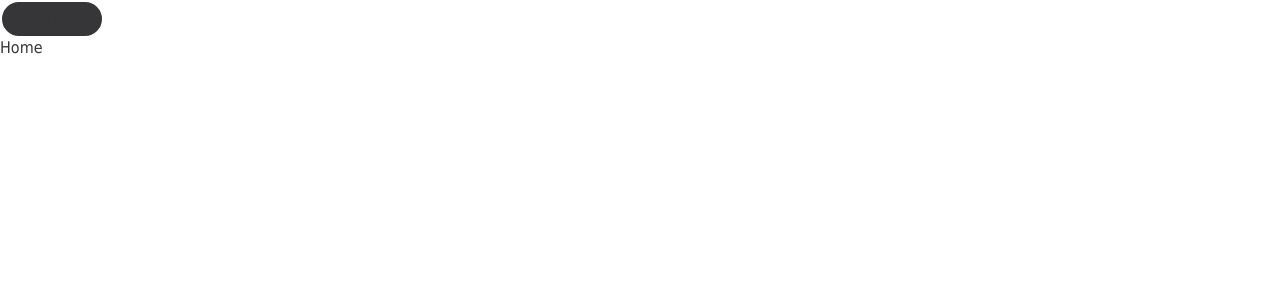
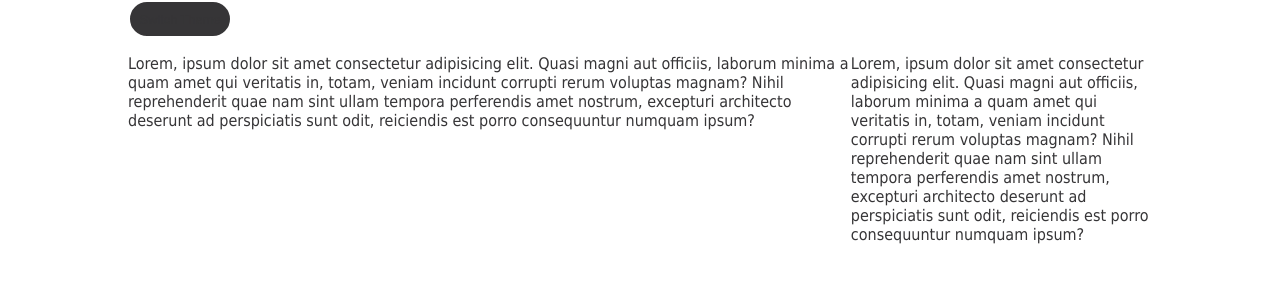
Before and after one commit to conary-h/trivia-app, a React (Create React App) app: page / in a window 1280 px wide. Shown: the top 300 px of the page. Built offline with nearby package versions, Linux system fonts and the light colour scheme; no server answers.

Commit message:
Added Layout component Added Spinner

```diff
--- a/src/App.tsx
+++ b/src/App.tsx
@@ -1,30 +1,21 @@
 import { Suspense } from 'react';
 import { BrowserRouter, Route, Routes } from 'react-router-dom';
-import { useDarkMode } from 'hooks/useDarkMode';
-import { ThemeProvider } from 'styled-components';
-import { GlobalStyles } from 'styles/globalStyles';
-import { lightTheme, darkTheme } from 'styles/themes';
+
 import Home from 'features/Home';
-import Toggle from 'components/Toggle';
+import Layout from 'components/Layout';
+import Spinner from 'components/Spinner';
 
 function App() {
-  const [theme, themeToggler] = useDarkMode();
-  const themeMode = theme === 'light' ? lightTheme : darkTheme;
-
   return (
-    <ThemeProvider theme={themeMode}>
-      <>
-        <GlobalStyles />
-        <Toggle toggleTheme={themeToggler} />
+    <Layout>
       <BrowserRouter>
-          <Suspense fallback={false}>
+        <Suspense fallback={<Spinner />}>
           <Routes>
             <Route path="/" element={<Home />} />
           </Routes>
         </Suspense>
       </BrowserRouter>
-      </>
-    </ThemeProvider>
+    </Layout>
   );
 }
 
--- /dev/null
+++ b/src/components/Layout/Layout.styles.ts
@@ -0,0 +1,6 @@
+import styled from 'styled-components';
+
+export const Wrapper = styled.div`
+  max-width: 1024px;
+  margin: 0 auto;
+`;
--- /dev/null
+++ b/src/components/Layout/Layout.tsx
@@ -0,0 +1,25 @@
+import { ThemeProvider } from 'styled-components';
+import { GlobalStyles } from 'styles/globalStyles';
+import Toggle from 'components/Toggle';
+
+import { useDarkMode } from 'hooks/useDarkMode';
+import { Wrapper } from './Layout.styles';
+import { lightTheme, darkTheme } from 'styles/themes';
+
+const Layout = ({ children }) => {
+  const [theme, toggleTheme] = useDarkMode();
+  const themeMode = theme === 'light' ? lightTheme : darkTheme;
+
+  return (
+    <Wrapper>
+      <ThemeProvider theme={themeMode}>
+        <Toggle toggleTheme={toggleTheme} />
+        <GlobalStyles />
+
+        <main>{children}</main>
+      </ThemeProvider>
+    </Wrapper>
+  );
+};
+
+export default Layout;
--- /dev/null
+++ b/src/components/Layout/index.ts
@@ -0,0 +1 @@
+export { default } from './Layout';
--- /dev/null
+++ b/src/components/Spinner/Spinner.styles.ts
@@ -0,0 +1,34 @@
+import styled from 'styled-components';
+
+export const StyledSpinner = styled.svg`
+  animation: rotate 2s linear infinite;
+  margin: -25px 0 0 -25px;
+  width: 50px;
+  height: 50px;
+
+  & .path {
+    stroke: #5652bf;
+    stroke-linecap: round;
+    animation: dash 1.5s ease-in-out infinite;
+  }
+
+  @keyframes rotate {
+    100% {
+      transform: rotate(360deg);
+    }
+  }
+  @keyframes dash {
+    0% {
+      stroke-dasharray: 1, 150;
+      stroke-dashoffset: 0;
+    }
+    50% {
+      stroke-dasharray: 90, 150;
+      stroke-dashoffset: -35;
+    }
+    100% {
+      stroke-dasharray: 90, 150;
+      stroke-dashoffset: -124;
+    }
+  }
+`;
--- /dev/null
+++ b/src/components/Spinner/Spinner.tsx
@@ -0,0 +1,9 @@
+import { StyledSpinner } from './Spinner.styles';
+
+const Spinner = () => (
+  <StyledSpinner viewBox="0 0 50 50">
+    <circle className="path" cx="25" cy="25" r="20" fill="none" strokeWidth="4" />
+  </StyledSpinner>
+);
+
+export default Spinner;
--- /dev/null
+++ b/src/components/Spinner/index.ts
@@ -0,0 +1 @@
+export { default } from './Spinner';
--- a/src/features/Home/Home.tsx
+++ b/src/features/Home/Home.tsx
@@ -1,5 +1,6 @@
 import { useEffect } from 'react';
 import { getQuestions } from 'services/provider';
+import { Grid, Row, Col } from 'styles/globalStyles';
 
 export default function Home() {
   useEffect(() => {
@@ -11,5 +12,28 @@ export default function Home() {
 
     console.log(res);
   };
-  return <div>Home</div>;
+  return (
+    <Grid>
+      <Row>
+        <Col size={12}>
+          <p>
+            Lorem, ipsum dolor sit amet consectetur adipisicing elit. Quasi magni aut officiis,
+            laborum minima a quam amet qui veritatis in, totam, veniam incidunt corrupti rerum
+            voluptas magnam? Nihil reprehenderit quae nam sint ullam tempora perferendis amet
+            nostrum, excepturi architecto deserunt ad perspiciatis sunt odit, reiciendis est porro
+            consequuntur numquam ipsum?
+          </p>
+        </Col>
+        <Col size={5}>
+          <p>
+            Lorem, ipsum dolor sit amet consectetur adipisicing elit. Quasi magni aut officiis,
+            laborum minima a quam amet qui veritatis in, totam, veniam incidunt corrupti rerum
+            voluptas magnam? Nihil reprehenderit quae nam sint ullam tempora perferendis amet
+            nostrum, excepturi architecto deserunt ad perspiciatis sunt odit, reiciendis est porro
+            consequuntur numquam ipsum?
+          </p>
+        </Col>
+      </Row>
+    </Grid>
+  );
 }
--- a/src/hooks/useDarkMode.tsx
+++ b/src/hooks/useDarkMode.tsx
@@ -8,7 +8,7 @@ export const useDarkMode = () => {
     setTheme(mode);
   };
 
-  const themeToggler = () => {
+  const toggleTheme = () => {
     theme === 'light' ? setMode('dark') : setMode('light');
   };
 
@@ -17,5 +17,5 @@ export const useDarkMode = () => {
     localTheme && setTheme(localTheme);
   }, []);
 
-  return [theme, themeToggler];
+  return [theme, toggleTheme];
 };
--- a/src/styles/globalStyles.ts
+++ b/src/styles/globalStyles.ts
@@ -1,4 +1,18 @@
-import { createGlobalStyle } from 'styled-components';
+import styled, { createGlobalStyle } from 'styled-components';
+
+export const Grid = styled.div`
+  display: flex;
+`;
+
+export const Row = styled.div`
+  display: flex;
+  flex-direction: row;
+`;
+
+export const Col = styled.div`
+  flex: ${({ size }) => size || 1};
+`;
+
 export const GlobalStyles = createGlobalStyle`
   body {
     background: ${({ theme }) => theme.body};
```
Also changed, not shown: src/App.css (deleted, +0 -38 lines). Lines whose indentation alone changed are shown as unchanged.
